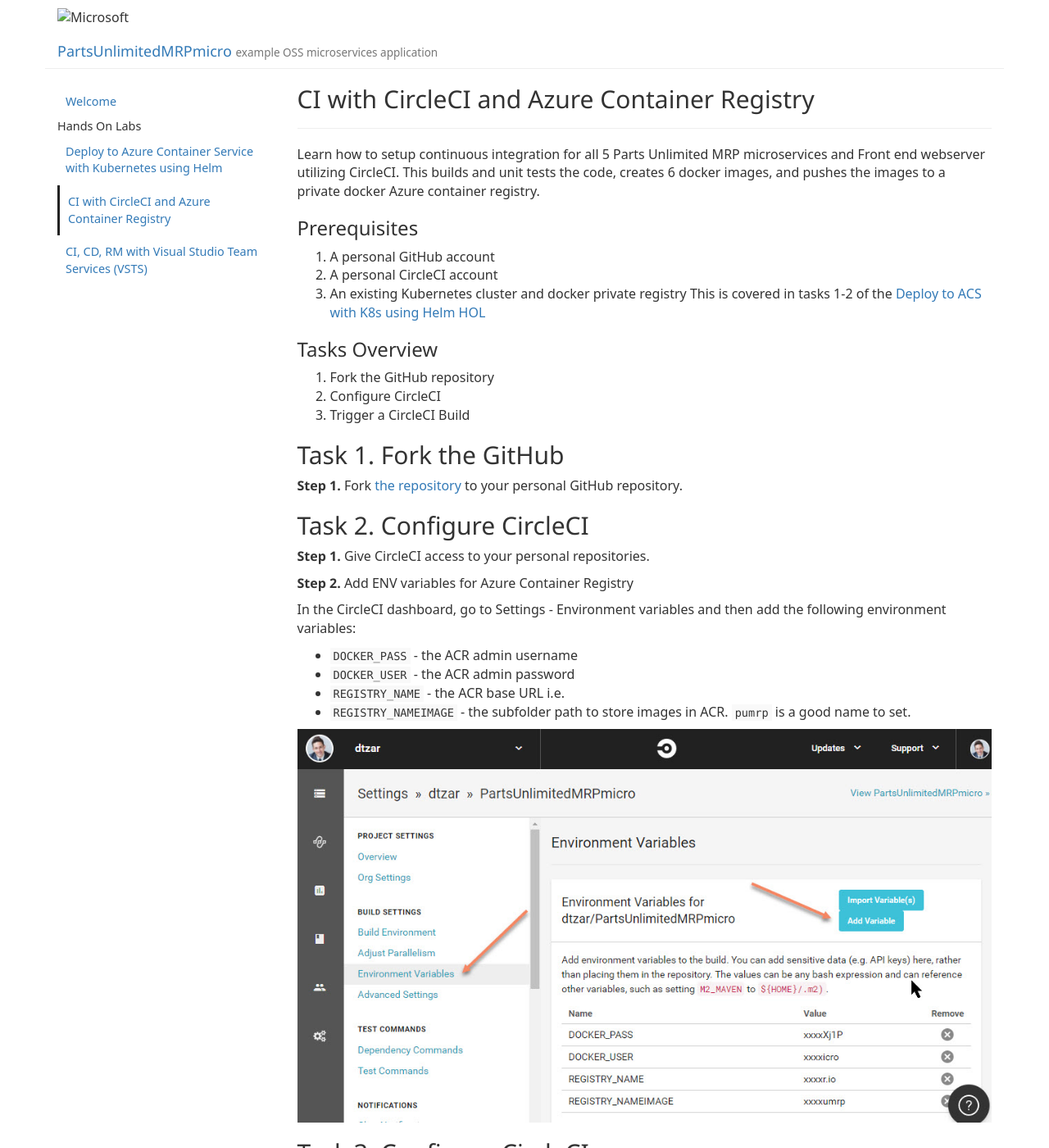
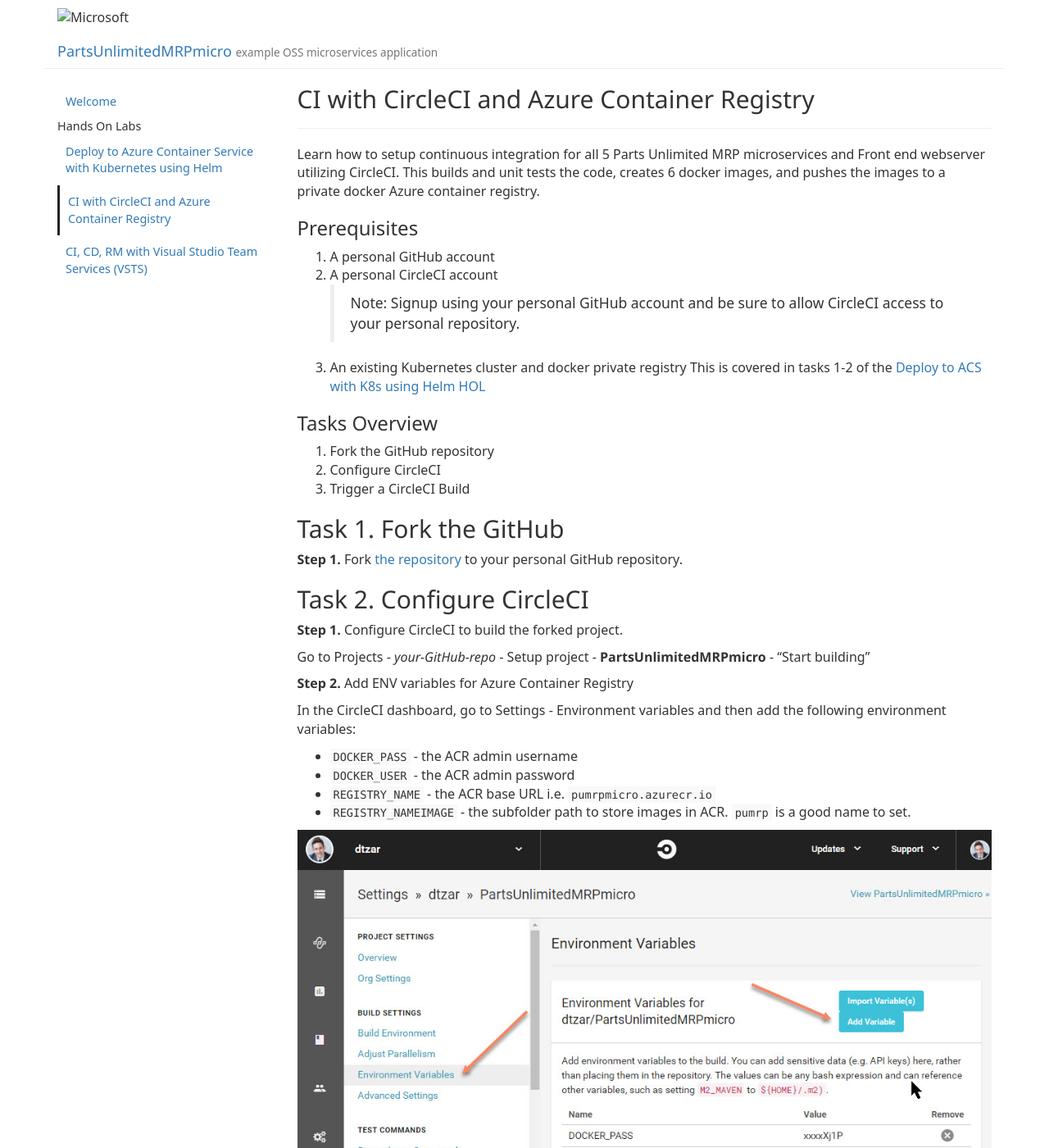
Before and after one commit to microsoft/PartsUnlimitedMRPmicro, a Jekyll site: the page built from _posts/2017-11-13-circleci.md, in a window 1280 px wide and 1400 px high. Shown: the whole window at 82% size. Built offline with Jekyll 4.4.1, drawn with Linux system fonts in a browser that asks for light colours; some web fonts are replaced; some of the changed text lies outside the part shown.

Commit message:
minor update

```diff
--- a/_posts/2017-11-13-circleci.md
+++ b/_posts/2017-11-13-circleci.md
@@ -11,6 +11,7 @@ Learn how to setup continuous integration for all 5 Parts Unlimited MRP microser
 
 1. A personal GitHub account
 1. A personal CircleCI account
+  > Note: Signup using your personal GitHub account and be sure to allow CircleCI access to your personal repository.
 1. An existing Kubernetes cluster and docker private registry This is covered in tasks 1-2 of the [Deploy to ACS with K8s using Helm HOL](https://microsoft.github.io/PartsUnlimitedMRPmicro/hols/deploy-acs-kubernetes-helm.html)
 
 ### Tasks Overview
@@ -25,7 +26,9 @@ Learn how to setup continuous integration for all 5 Parts Unlimited MRP microser
 
 ## Task 2. Configure CircleCI
 
-**Step 1.** Give CircleCI access to your personal repositories.
+**Step 1.** Configure CircleCI to build the forked project.
+
+Go to Projects - _your-GitHub-repo_  - Setup project - **PartsUnlimitedMRPmicro** - "Start building"
 
 **Step 2.** Add ENV variables for Azure Container Registry
 
@@ -33,12 +36,13 @@ In the CircleCI dashboard, go to Settings - Environment variables and then add t
 
 - `DOCKER_PASS` - the ACR admin username
 - `DOCKER_USER` - the ACR admin password
-- `REGISTRY_NAME` - the ACR base URL i.e.
-- `REGISTRY_NAMEIMAGE` - the subfolder path to store images in ACR.  `pumrp` is a good name to set.
+- `REGISTRY_NAME` - the ACR base URL i.e. `pumrpmicro.azurecr.io`
+- `REGISTRY_NAMEIMAGE` - the subfolder path to store images in ACR. `pumrp` is a good name to set.
 
 ![](<../assets/circleciacr/circleci-env.jpg>)
 
-## Task 3. Configure CircleCI
+## Task 3. Trigger CircleCI Build
+
 
 
 ## Conclusion
```
